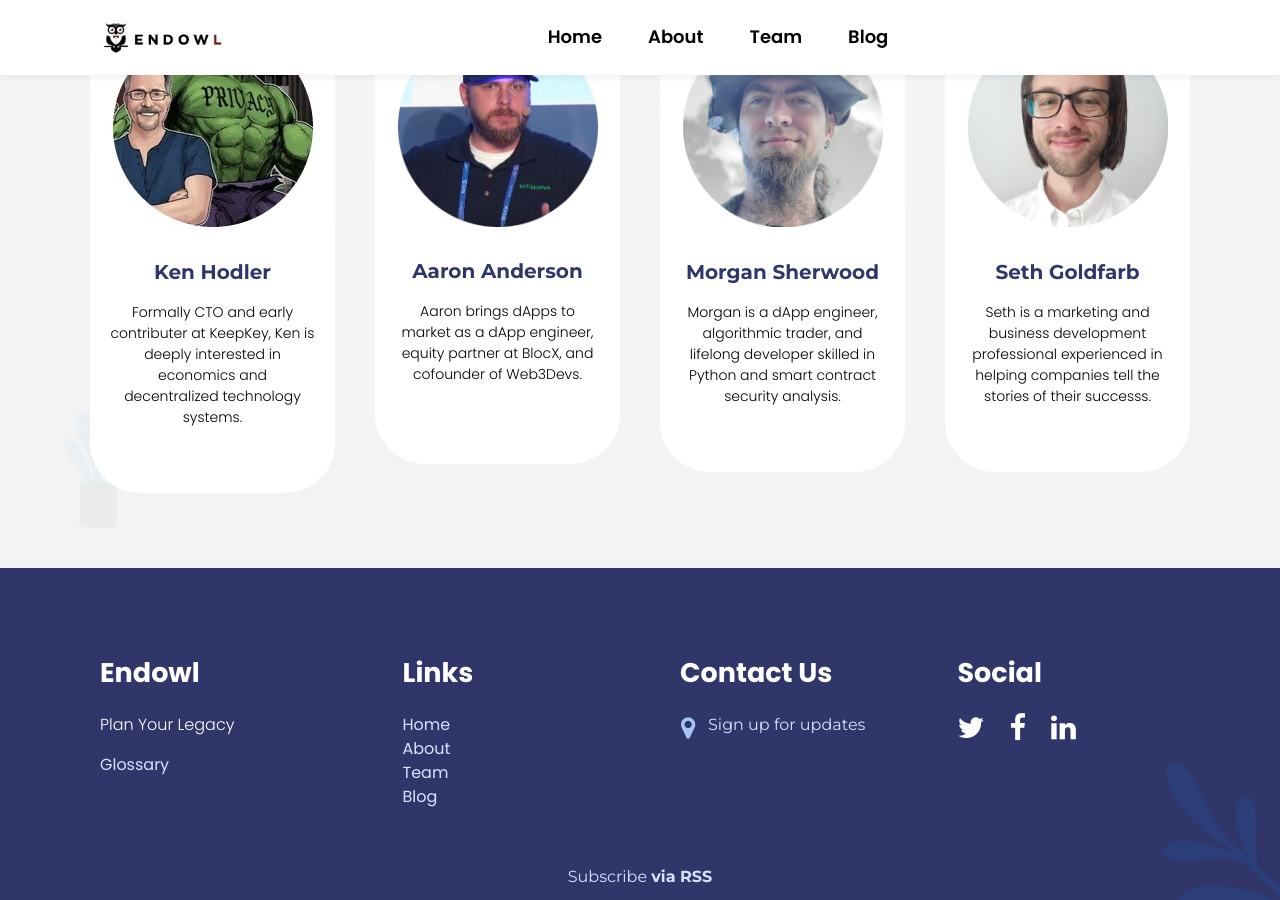
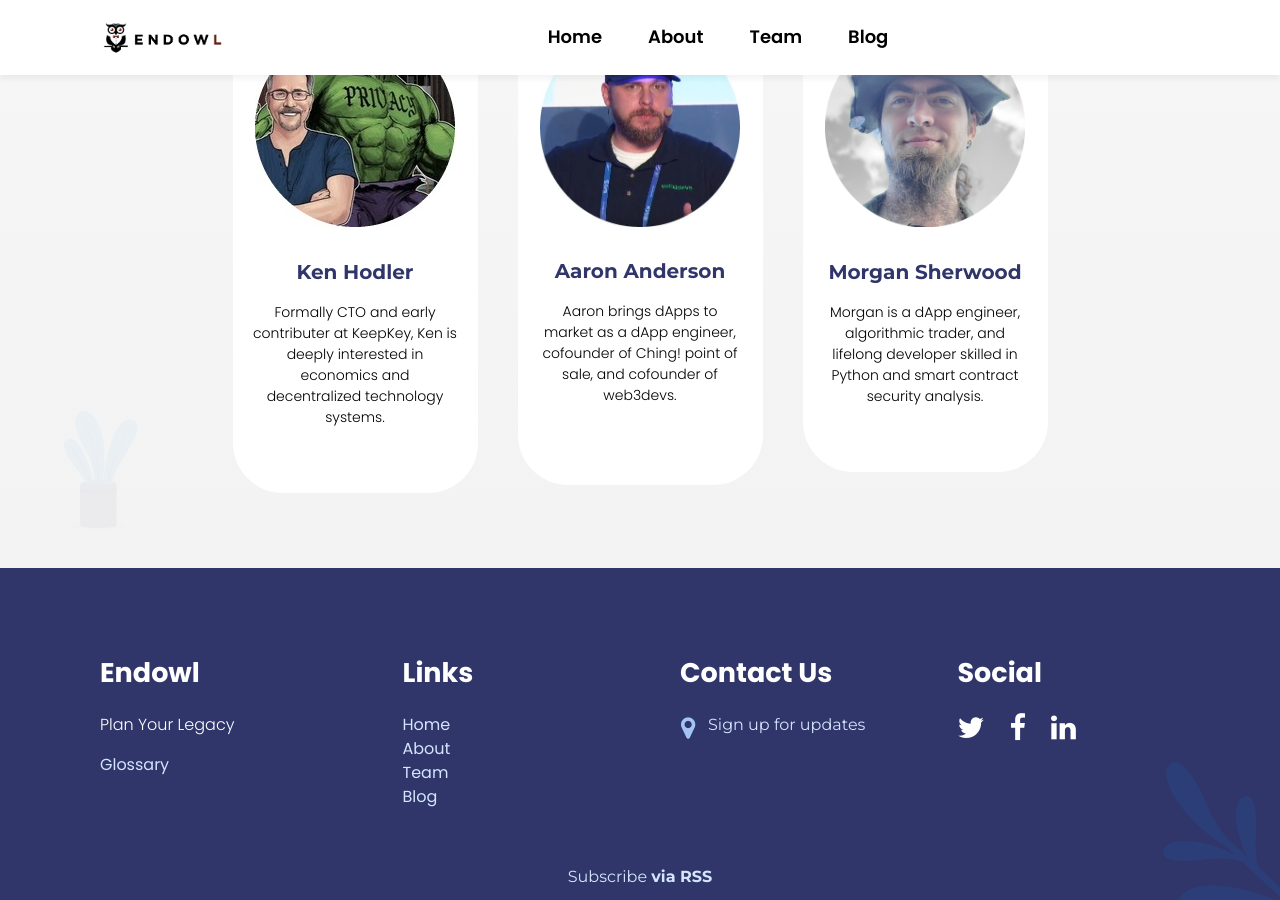
Before and after one commit to endowl/endowl, a Jekyll site: the page built from index.html, in a window 1280 px wide and 900 px high, scrolled down 1553 px. Built offline with Jekyll 4.4.1, drawn with Linux system fonts in a browser that asks for light colours.

Commit message:
Update founders and bios.

```diff
--- a/index.html
+++ b/index.html
@@ -80,7 +80,7 @@
                     </div>
                     <h3 class="blog-post-title">Aaron Anderson</h3>
                     <!--                                <h4 class="blog-post-subtitle">Keywords</h4>-->
-                    <p class="blog-post-text mb-4">Aaron brings dApps to market as a dApp engineer, equity partner at BlocX, and cofounder of Web3Devs.</p>
+                    <p class="blog-post-text mb-4">Aaron brings dApps to market as a dApp engineer, cofounder of Ching! point of sale, and cofounder of web3devs.</p>
                     <!--								<a class="nav-link learn-more-btn" href="#news">Read More</a>-->
                 </div>
             </div>
@@ -94,16 +94,6 @@
                     <!--								<a class="blog-post-link" href="#news">Read More</a>-->
                 </div>
             </div>
-            <div class="col-xl-3 col-lg-6 col-md-8 col-xs-10 blog-post-card-container">
-                <div class="blog-post-card">
-                    <div class="blog-post-icon">
-                        <img src="{{ "/assets/images/headshotseth.jpg" | relative_url }}" style="height: 200px;width: 200px;">
-                    </div>
-                    <h3 class="blog-post-title">Seth Goldfarb</h3>
-                    <p class="blog-post-text">Seth is a marketing and business development professional experienced in helping companies tell the stories of their successs.</p>
-                    <!--								<a class="blog-post-link" href="#news">Read More</a>-->
-                </div>
-            </div>
         </div>
     </div>
 </div>
```
Also changed, not shown: blog/_posts/2020-11-11-introducing-endowl.html (+2 -6 lines).
